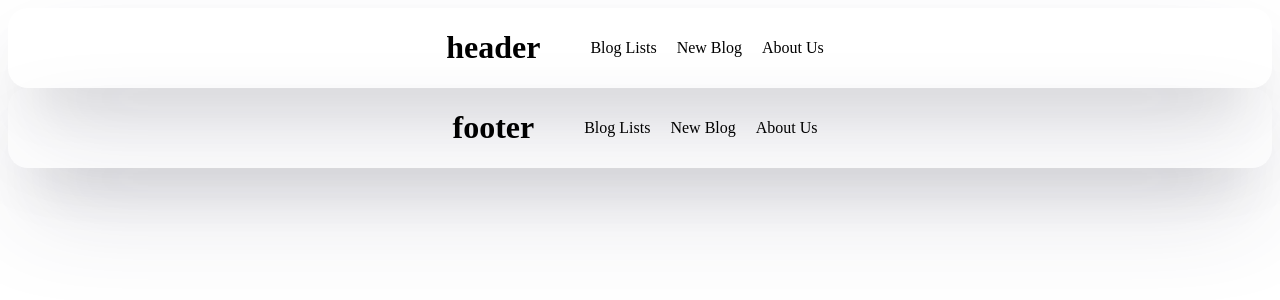
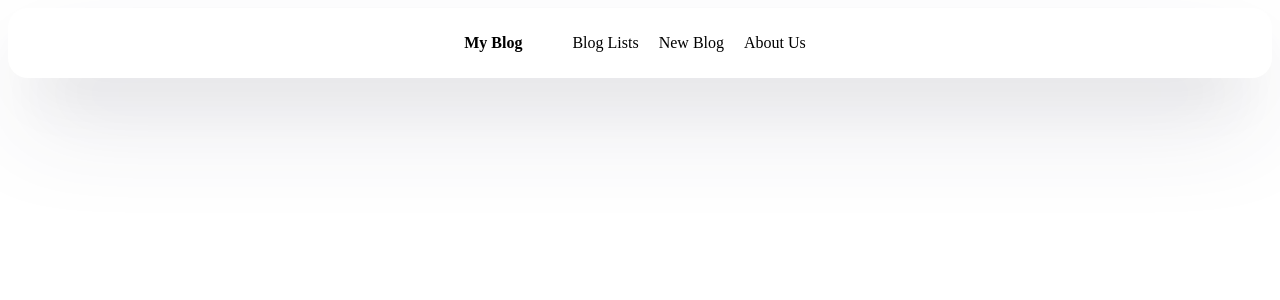
Before and after one commit to MohammadVaseti/React-Projects, a React (Vite) app in the folder 02-Website/website/: page / in a window 1280 px wide. Shown: the top 300 px of the page. Built offline with nearby package versions, Linux system fonts and the light colour scheme.

Commit message:
repo updated

```diff
--- a/02-Website/website/src/App.jsx
+++ b/02-Website/website/src/App.jsx
@@ -2,8 +2,7 @@ import Navbar from "./Components/Navbar/navbar";
 function App() {
   return (
     <div>
-      <Navbar title="header" />
-      <Navbar title="footer" />
+      <Navbar title="My Blog" />
     </div>
   );
 }
--- a/02-Website/website/src/Components/Navbar/navbar.jsx
+++ b/02-Website/website/src/Components/Navbar/navbar.jsx
@@ -3,7 +3,7 @@ import styled from "./navbar.module.css";
 function Navbar(props) {
   return (
     <div className={styled.headerContainer}>
-      <h1>{props.title}</h1>
+      <h4>{props.title}</h4>
       <ul>
         <li>Blog Lists</li>
         <li>New Blog</li>
```
